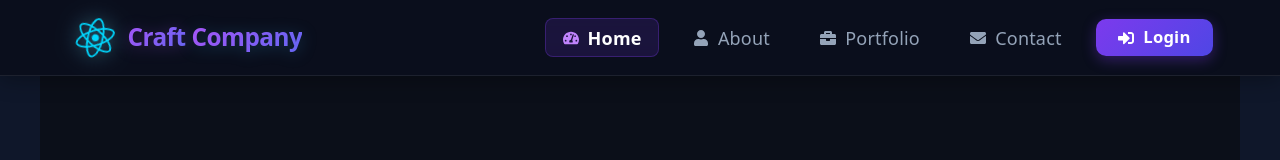
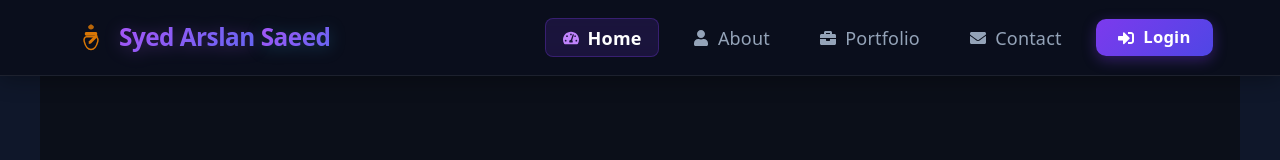
Before and after one commit to arslan15/online-craft-shopping-FrontEnd, a React (Create React App) app: page / in a window 1280 px wide. Shown: the top 160 px of the page. Built offline with nearby package versions, Linux system fonts and the light colour scheme.

Commit message:
Design logo and implemented  that for Craft Website

```diff
--- a/src/Components/Header/Header.jsx
+++ b/src/Components/Header/Header.jsx
@@ -11,7 +11,7 @@ import {
   FaTachometerAlt,
   FaShoppingCart,
 } from 'react-icons/fa';
-import logoImg from '../../assets/react.svg';
+import CraftLogo from '../../CraftLogo.jsx'; // Import your custom SVG craft logo component
 import './Header.css';
 
 // User navigation links
@@ -74,14 +74,14 @@ function Header({ companyName = "Craft Company", isLoggedIn = false, isAdmin = f
       <div className="header-container">
         {/* Dynamic Brand / Logo */}
         <Link to={brandLink} className="logo" onClick={closeMenu} aria-label="Home">
-  <div className="logo-icon-wrapper">
-    <img src={logoImg} alt="Arslan Company Logo" className="logo-img" />
-  </div>
-  <span className="logo-text">
-    <span className="brand-primary">Craft</span>{' '}
-    <span className="brand-secondary">Company</span>
-  </span>
-</Link>
+          <div className="logo-icon-wrapper">
+            <CraftLogo size={32} color="#d97706" />
+          </div>
+          <span className="logo-text">
+            <span className="brand-primary">Syed Arslan</span>{' '}
+            <span className="brand-secondary">Saeed</span>
+          </span>
+        </Link>
 
         {/* Dynamic Navigation Menu */}
         <nav className={`nav-menu ${isMobileMenuOpen ? 'active' : ''}`} aria-label="Main Navigation">
--- /dev/null
+++ b/src/CraftLogo.jsx
@@ -0,0 +1,39 @@
+import React from 'react';
+
+function CraftLogo({ size = 40, color = 'currentColor' }) {
+  return (
+    <svg
+      width={size}
+      height={size}
+      viewBox="0 0 512 512"
+      fill="none"
+      xmlns="http://www.w3.org/2000/svg"
+      style={{ display: 'inline-block', verticalAlign: 'middle' }}
+    >
+      {/* Clay Pot & Leaves Icon Paths */}
+      <path
+        d="M256 120C230 120 210 100 210 80C210 65 225 50 256 35C287 50 302 65 302 80C302 100 282 120 256 120Z"
+        fill={color}
+        opacity="0.85"
+      />
+      <path
+        d="M180 160H332C345 160 355 170 355 182V195C355 208 345 218 332 218H180C167 218 157 208 157 195V182C157 170 167 160 180 160Z"
+        fill={color}
+      />
+      <path
+        d="M185 235H327C355 235 375 270 365 310C345 390 300 440 256 440C212 440 167 390 147 310C137 270 157 235 185 235Z"
+        stroke={color}
+        strokeWidth="24"
+        strokeLinecap="round"
+        strokeLinejoin="round"
+      />
+      {/* Paintbrush Accent */}
+      <path
+        d="M220 310L320 210C330 200 345 200 355 210C365 220 365 235 355 245L255 345L220 350L220 310Z"
+        fill={color}
+      />
+    </svg>
+  );
+}
+
+export default CraftLogo;
```
